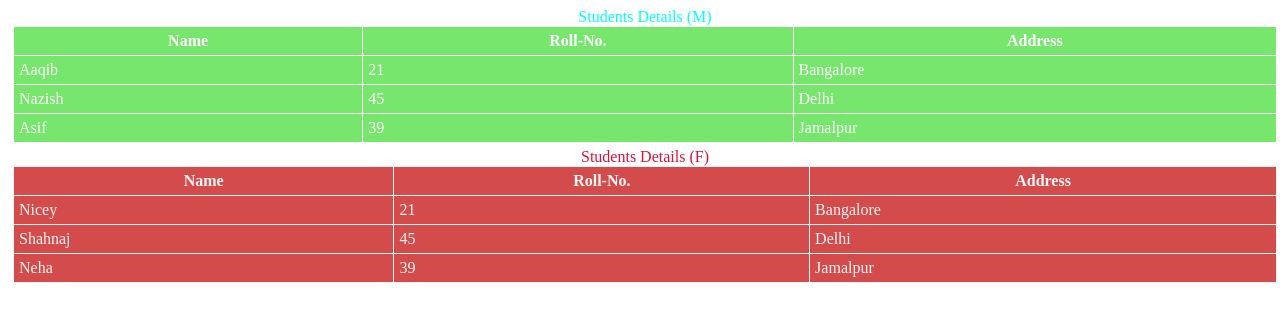
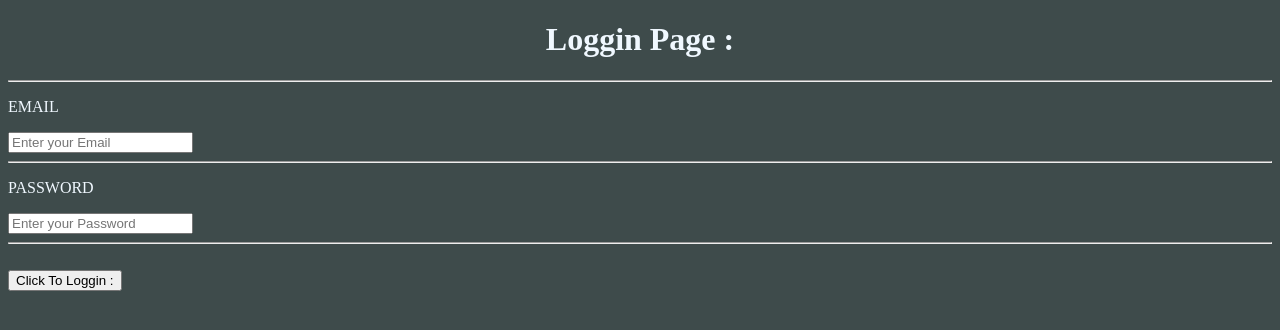
Before and after one commit to aaqibgouher/html_css_js, a plain HTML site: page jquery/test.html in a window 1280 px wide. Drawn offline with nearby package versions, Linux system fonts and the light colour scheme.

Commit message:
added new files

```diff
--- a/jquery/test.html
+++ b/jquery/test.html
@@ -1,72 +1,26 @@
 <!DOCTYPE html>
 <html>
     <head>
-        <style>
-            table,th,td {
-                border : 1px solid;
-                border-collapse: collapse;
-                padding :5px;
-                margin: 5px;
-            }
-            #tab1 {
-                    background-color: rgb(119, 230, 109);
-                    color: rgb(255, 255, 255);
-            }
-            #tab2 {
-                    background-color: rgb(211, 75, 75);
-                    color: rgb(248, 246, 244);
-            }
-        </style>
+
     </head>
-    <body>
-        <table id="tab1" style="width : 100%;">         <!--we can make lots of table. if we will use internal css then it will apply on all of the tables. therefore, if we will give the table id, then we can identify each by its unique id.-->
-            <caption style="color: cyan;">Students Details (M)</caption>
-            <tr>
-                <th>Name</th>
-                <th>Roll-No.</th>
-                <th>Address</th>
-            </tr>
-            <tr>
-                <td>Aaqib</td>
-                <td>21</td>
-                <td>Bangalore</td>
-            </tr>
-            <tr>
-                <td>Nazish</td>
-                <td>45</td>
-                <td>Delhi</td>
-            </tr>
-            <tr>
-                <td>Asif</td>
-                <td>39</td>
-                <td>Jamalpur</td>
-            </tr>
-
-        </table>
-
-        <table id="tab2" style="width : 100%;">
-            <caption style="color: crimson;">Students Details (F)</caption>
-            <tr>
-                <th>Name</th>
-                <th>Roll-No.</th>
-                <th>Address</th>
-            </tr>
-            <tr>
-                <td>Nicey</td>
-                <td>21</td>
-                <td>Bangalore</td>
-            </tr>
-            <tr>
-                <td>Shahnaj</td>
-                <td>45</td>
-                <td>Delhi</td>
-            </tr>
-            <tr>
-                <td>Neha</td>
-                <td>39</td>
-                <td>Jamalpur</td>
-            </tr>
-
-        </table>
+    <body style="background-color: rgb(62, 75, 75);;">
+        <header></header>
+        <h1 style="color: aliceblue;text-align: center;">Loggin Page :</h1><hr>
+        <div id="input1">
+            <p style="color: aliceblue;">EMAIL</p>
+            <input type="text" id="input2" placeholder="Enter your Email" /><hr>
+        </div>
+        <div id="input3">
+            <p style="color: aliceblue;">PASSWORD</p>
+            <input type="password" id="input4" placeholder="Enter your Password" /><hr>
+        </div>
+        <div id="input5">
+            <br>
+            <button id="btn">Click To Loggin :</button>
+        </div>
+        <footer>
+            <script src="https://ajax.googleapis.com/ajax/libs/jquery/3.5.1/jquery.min.js"></script>
+            <script src="test.js"></script>
+        </footer>
     </body>
 </html>
--- a/jquery/test.js
+++ b/jquery/test.js
@@ -0,0 +1,38 @@
+$(document).ready(function(){
+    $("#btn").click(function(){
+
+        function is_email(id){
+            var pattern = /^([a-z0-9_\-\.]+)@gmail\.com$/g;
+            return pattern.test(id);
+        }
+
+        function is_password(password){
+            var pattern = /^[0-9_\-\.@]{6,12}$/g;
+            return pattern.test(password);
+        }
+
+        function is_registered(email){
+            var flag = 0;
+            for(var i of my_arr){
+                if(i.user_email == email) flag = 1;
+            }
+
+            if(flag) return true;
+            else return false;
+        }
+
+        try{
+            var id = $("#input2").val();
+            var pass = $("#input4").val();
+
+            if(!id) throw "Email is Required.";
+            if(!pass) throw "Passwors is Requried.";
+
+        }
+        catch(e){
+            alert(e)
+        }
+
+    })
+
+})
```
Also changed, not shown: jquery/registration_page.html (+17 -1 lines), jquery/registration_page.js (+38 -3 lines).
